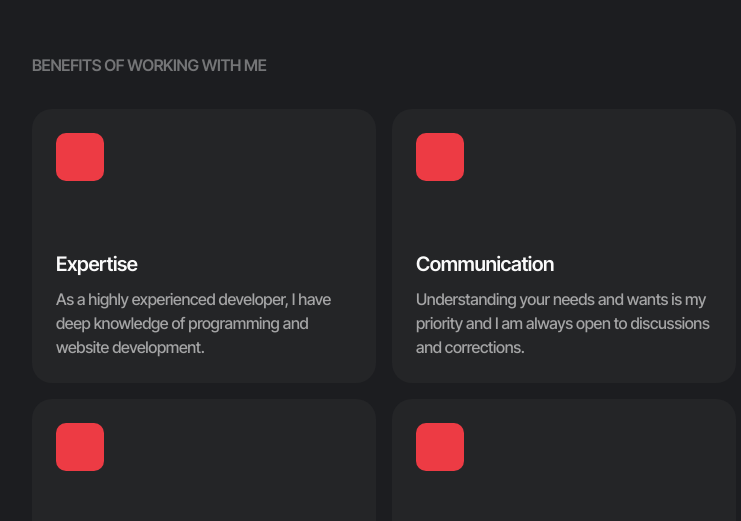
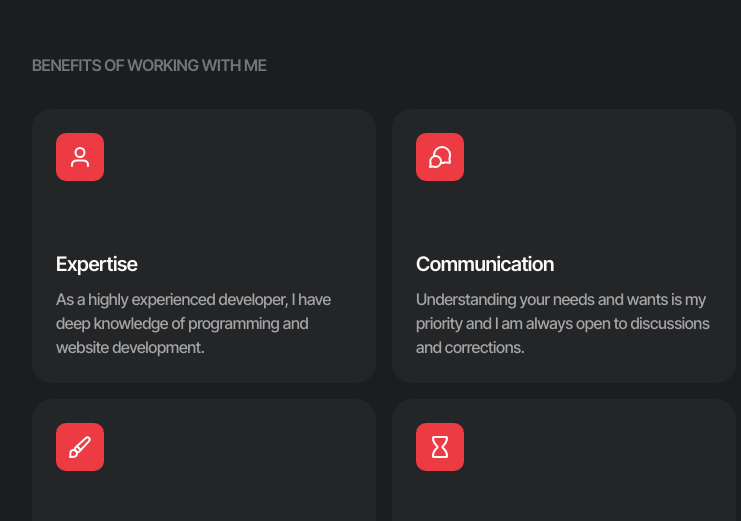
Before and after one commit to Psyche-1/bestteam2, a plain HTML site: page index.html in a window 1280 px wide. Shown: the part 3500-4021 px from the top of the page, without its empty margins (256-997 px from the left). Drawn offline with nearby package versions, Linux system fonts and the light colour scheme; no server answers.

Commit message:
Deploying to gh-pages from @ Psyche-1/bestteam2@6f1d4a65dfb8d1cb7d5d08d0d74348deb913bbf4 🚀

```diff
--- a/index.html
+++ b/index.html
@@ -225,7 +225,7 @@
       <ul class="benefits-list">
         <li class="benefits-list-item">
           <svg class="icon" width="24" height="24">
-            <use href="/bestteam2/assets/icons-BKZ3m1pg.svg#icon-user-black"></use>
+            <use href="/bestteam2/assets/icons-BKZ3m1pg.svg#icon-user"></use>
           </svg>
           <h3 class="benefits-subtitle">Expertise</h3>
           <p class="benefits-text">
@@ -235,7 +235,7 @@
         </li>
         <li class="benefits-list-item">
           <svg class="icon" width="24" height="24">
-            <use href="/bestteam2/assets/icons-BKZ3m1pg.svg#icon-chat-black"></use>
+            <use href="/bestteam2/assets/icons-BKZ3m1pg.svg#icon-chat"></use>
           </svg>
           <h3 class="benefits-subtitle">Communication</h3>
           <p class="benefits-text">
@@ -245,7 +245,7 @@
         </li>
         <li class="benefits-list-item">
           <svg class="icon" width="24" height="24">
-            <use href="/bestteam2/assets/icons-BKZ3m1pg.svg#icon-brush-black"></use>
+            <use href="/bestteam2/assets/icons-BKZ3m1pg.svg#icon-brush"></use>
           </svg>
           <h3 class="benefits-subtitle">Art</h3>
           <p class="benefits-text">
@@ -255,7 +255,7 @@
         </li>
         <li class="benefits-list-item">
           <svg class="icon" width="24" height="24">
-            <use href="/bestteam2/assets/icons-BKZ3m1pg.svg#icon-hourglass-black"></use>
+            <use href="/bestteam2/assets/icons-BKZ3m1pg.svg#icon-hourglass"></use>
           </svg>
           <h3 class="benefits-subtitle">Urgent execution</h3>
           <p class="benefits-text">
```
